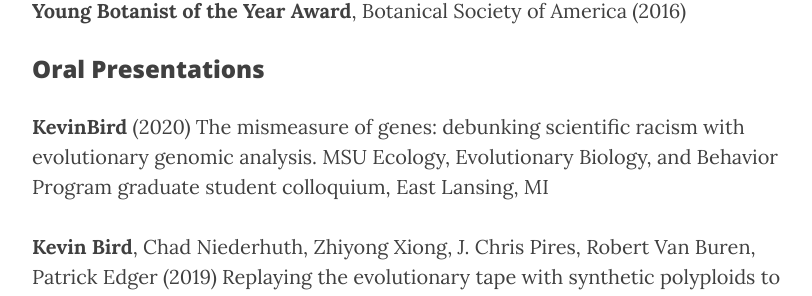
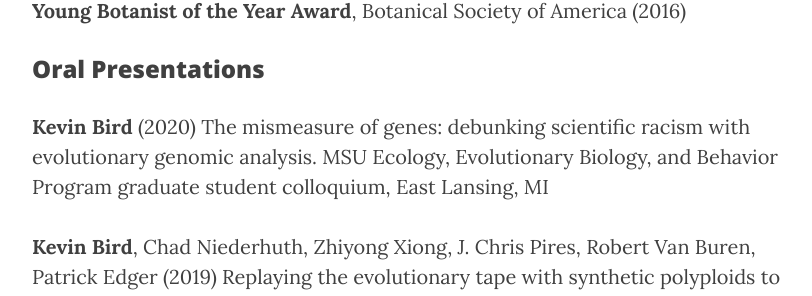
Before and after one commit to KevinABird/KevinABird.github.io, a Jekyll site: the page built from 2_CV.md, in a window 1280 px wide and 900 px high, scrolled down 1094 px. Shown: the part 146-442 px from the top of the window, without its empty margins (233-1045 px from the left). Built offline with Jekyll 4.4.1, drawn with Linux system fonts in a browser that asks for light colours; nearby versions of some CDN libraries.

Commit message:
Update 2_CV.md

```diff
--- a/2_CV.md
+++ b/2_CV.md
@@ -33,7 +33,7 @@ B.A., Philosophy (*Cum laude* with University honors), University of Missouri
 
 ### Oral Presentations
 
-__KevinBird__ (2020) The mismeasure of genes: debunking scientific racism with evolutionary genomic analysis. MSU Ecology, Evolutionary Biology, and Behavior Program graduate student colloquium, East Lansing, MI
+__Kevin Bird__ (2020) The mismeasure of genes: debunking scientific racism with evolutionary genomic analysis. MSU Ecology, Evolutionary Biology, and Behavior Program graduate student colloquium, East Lansing, MI
 
 __Kevin Bird__, Chad Niederhuth, Zhiyong Xiong, J. Chris Pires, Robert Van Buren, Patrick Edger (2019)
 Replaying the evolutionary tape with synthetic polyploids to investigate subgenome dominance. 5th Conference on Plant Genome Evolution, Elsevier, Sitges Spain
```
